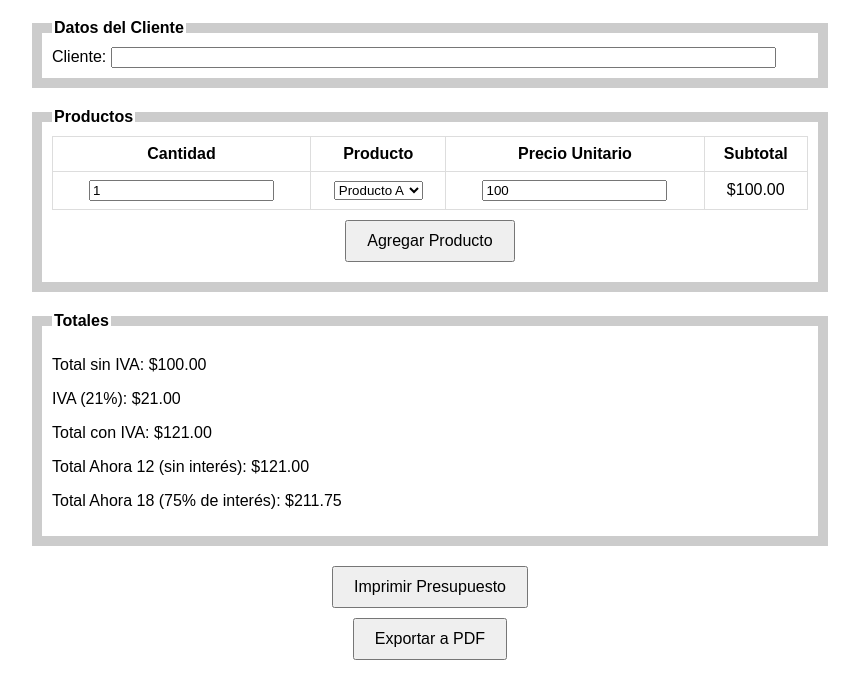
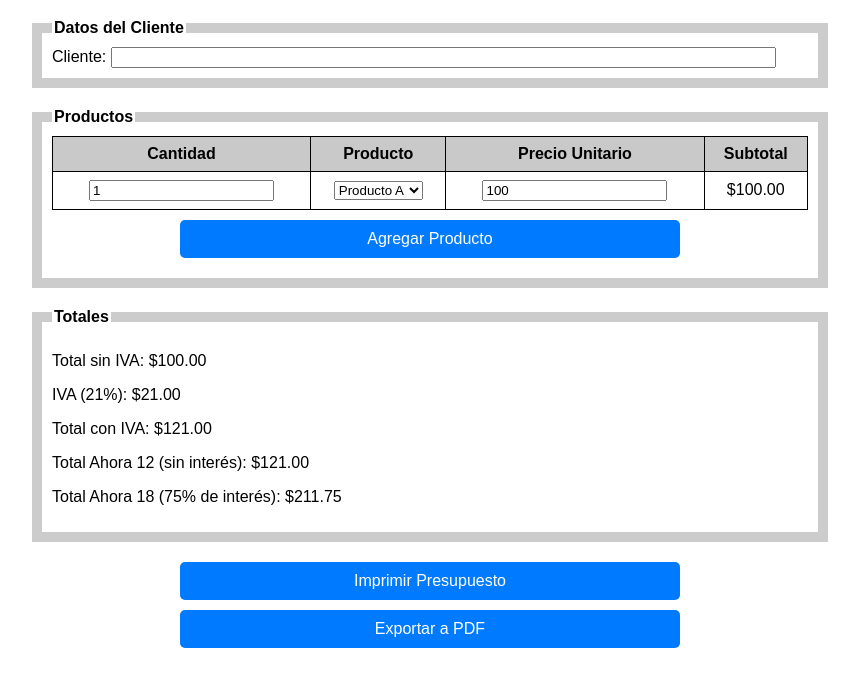
Before and after one commit to soysupermax/TP1, a plain HTML site: page index.html in a window 1280 px wide. Shown: the part 61-760 px from the top of the page, without its empty margins (210-1069 px from the left). Drawn offline with nearby package versions, Linux system fonts and the light colour scheme.

Commit message:
Actualizo archivos

```diff
--- a/css/styles.css
+++ b/css/styles.css
@@ -27,19 +27,41 @@ table {
     border-collapse: collapse;
 }
 
-th, td {
-    border: 1px solid #ddd; /* grosor caja de detalle de producto */
+th {
+    border: 1px solid #000000; /* grosor caja de detalle de producto */
+    padding: 8px; /* largo de detalle de caja de producto */
+    text-align: center;
+    background-color: #a0a0a091; /* Color de fondo para el encabezado */
+}
+
+td {
+    border: 1px solid #000000; /* grosor caja de detalle de producto */
     padding: 8px; /* largo de detalle de caja de producto */
     text-align: center;
 }
 
 button { /* botones */
     display: block;
+    width: 500px; /* Ancho del botón */
     margin: 10px auto;
     padding: 10px 20px;
     font-size: 16px;
     cursor: pointer;
+    background-color: #007BFF; /* Color azul */
+    color: white; /* Color del texto */
+    border: none; /* Sin borde */
+    border-radius: 5px; /* Bordes redondeados */
+    transition: background-color 0.3s; /* Transición suave */
 }
+
+button:hover { /* Color al pasar el mouse */
+    background-color: #0056b3; /* Azul más oscuro */
+}
+
+button:active { /* Color al hacer clic */
+    background-color: #004085; /* Azul aún más oscuro */
+}
+
 
 @media print {
     button {
```
Also changed, not shown: GitHub.txt (added), 1 other file.
